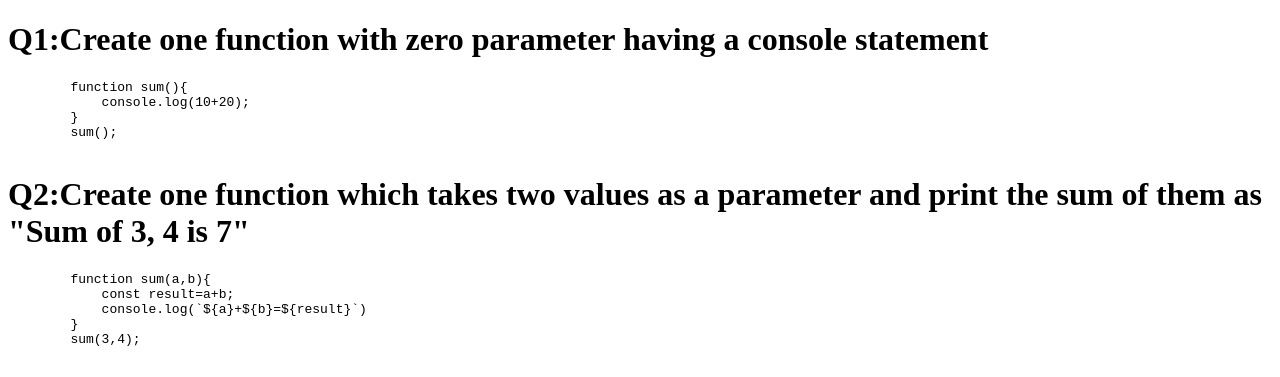
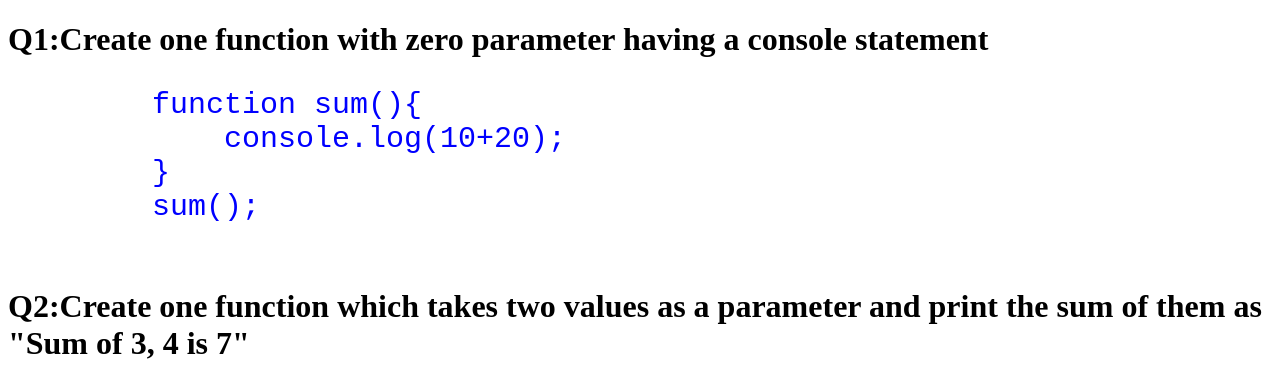
Before and after one commit to Mudasir4736/JS-handson-functions, a plain HTML site: page index.html in a window 1280 px wide. Shown: the top 377 px of the page. Drawn offline with Linux system fonts and the light colour scheme.

Commit message:
2nd update

```diff
--- a/index.html
+++ b/index.html
@@ -4,6 +4,12 @@
     <meta charset="UTF-8">
     <meta http-equiv="X-UA-Compatible" content="IE=edge">
     <meta name="viewport" content="width=device-width, initial-scale=1.0">
+    <style>
+        pre{
+            font-size: 30px;
+            color: blue;
+        }
+    </style>
     <title>Document</title>
 </head>
 <body>
```
